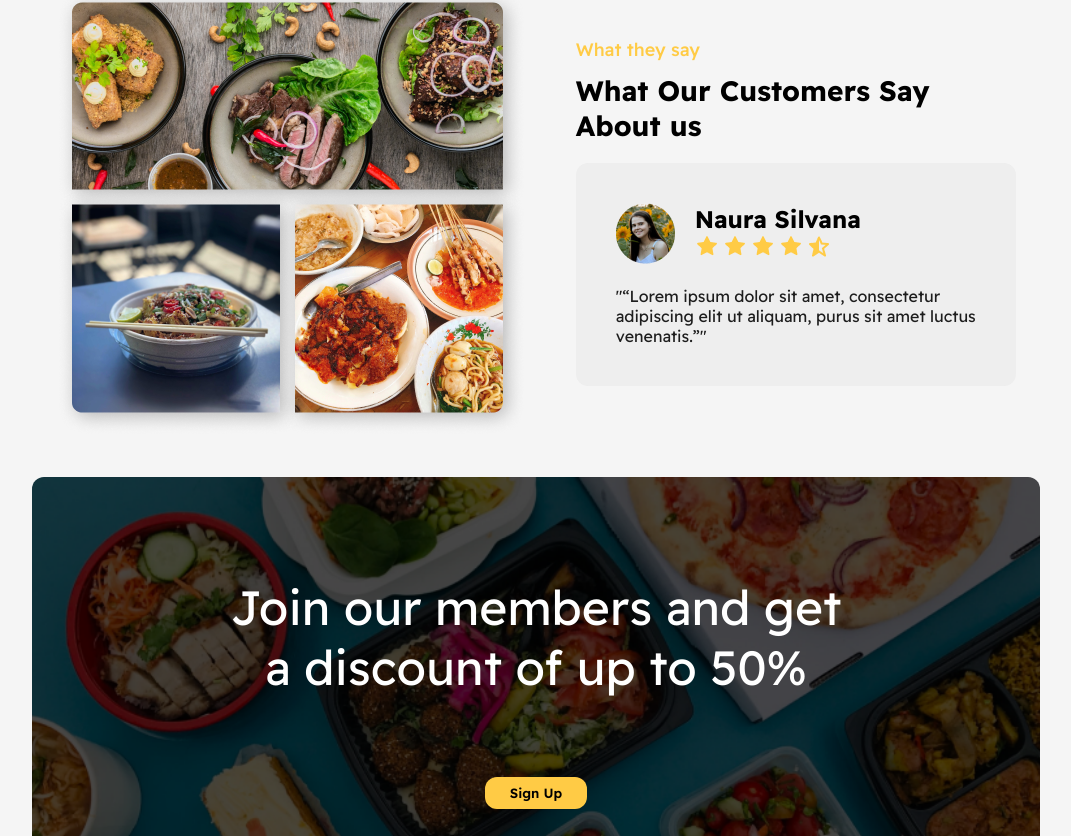
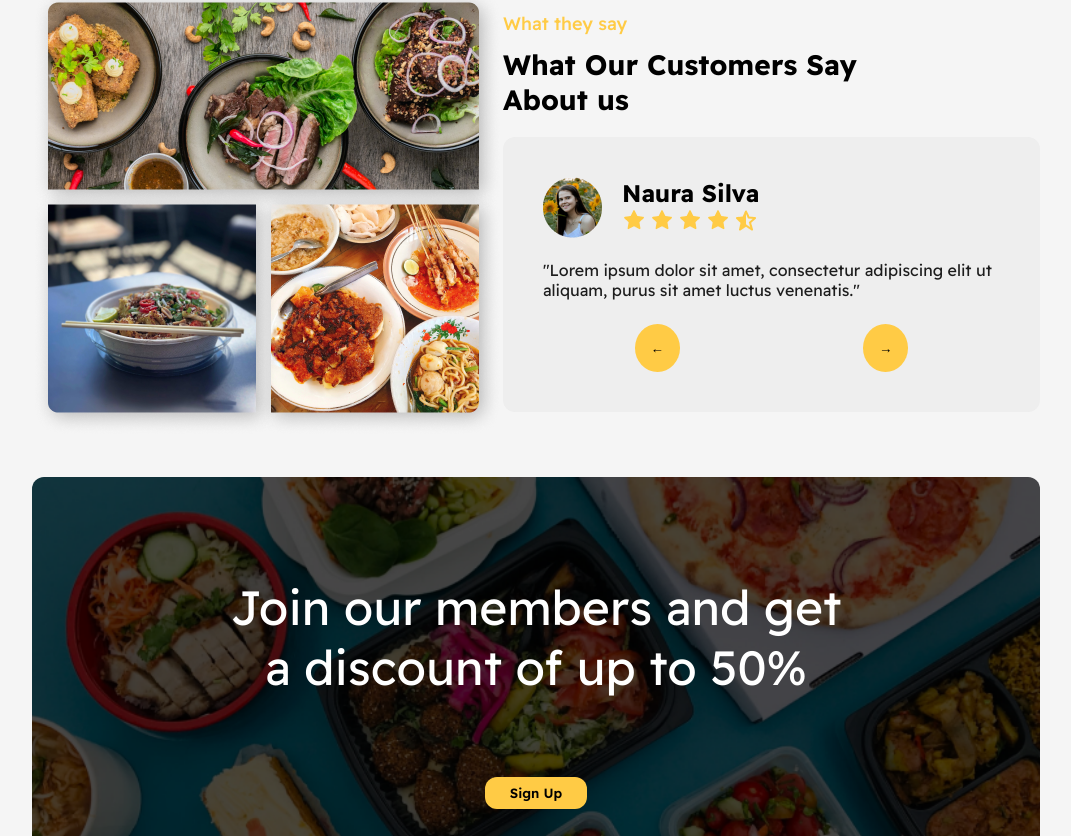
Before and after one commit to Kaydev-cmd/biteswift-app, a React (Vite) app in the folder frontend/: page / in a window 1280 px wide. Shown: the part 1663-2499 px from the top of the page, without its empty margins (104-1175 px from the left). Built offline with nearby package versions, Linux system fonts and the light colour scheme; no server answers; a web font is replaced by a local one.

Commit message:
Worked on the customer reviews, refactored code for reusability and added carousel feature

```diff
--- a/frontend/src/components/CustomersCards.css
+++ b/frontend/src/components/CustomersCards.css
@@ -13,6 +13,21 @@
 
 .customers .content .content-cards .card p {
   color: #1d1d1d;
+}
+
+.customers .content .navigation {
+  display: flex;
+  align-items: center;
+  justify-content: space-around;
+  margin-top: 24px;
+}
+
+.customers .content .navigation button {
+  background-color: #ffcb45;
+  padding: 16px;
+  border-radius: 50%;
+  border: none;
+  cursor: pointer;
 }
 
 /* Media Queries */
--- a/frontend/src/components/CustomersCards.jsx
+++ b/frontend/src/components/CustomersCards.jsx
@@ -1,29 +1,61 @@
-// import React from 'react'
+import React, { useState } from "react";
 import "./CustomersCards.css";
 
+const customerReviews = [
+  {
+    id: 1,
+    name: "Naura Silva",
+    image: "/images/home/unsplash_Xbe20Z_DlDs.png",
+    rating: "/images/home/Stars.png",
+    review:
+      "Lorem ipsum dolor sit amet, consectetur adipiscing elit ut aliquam, purus sit amet luctus venenatis.",
+  },
+  {
+    id: 2,
+    name: "John Doe",
+    image: "/images/home/unsplash_Xbe20Z_DlDs.png",
+    rating: "/images/home/Stars.png",
+    review:
+      "Lorem ipsum dolor sit amet, consectetur adipiscing elit ut aliquam, purus sit amet luctus venenatis.",
+  },
+];
+
 export const CustomersCards = () => {
+  const [currentIndex, setCurrentIndex] = useState(0);
+
+  const nextReview = () => {
+    setCurrentIndex((prevIndex) => (prevIndex + 1) % customerReviews.length);
+  };
+
+  const prevReview = () => {
+    setCurrentIndex(
+      (prevIndex) =>
+        (prevIndex - 1 + customerReviews.length) % customerReviews.length
+    );
+  };
+
+  const { name, image, rating, review } = customerReviews[currentIndex];
+
   return (
     <>
       <div className="content-cards">
         <div className="card">
           <div className="upper-wrapper">
             <img
-              src="/images/home/unsplash_Xbe20Z_DlDs.png"
-              alt="A girl"
+              src={image}
+              alt={`${name}'s profile`}
               className="profile-pic"
             />
             <div className="name-and-rating">
-              <h4>Naura Silvana</h4>
-              <img src="/images/home/Stars.png" alt="Ratings" />
+              <h4>{name}</h4>
+              <img src={rating} alt="Ratings" />
             </div>
           </div>
-          <p>
-            &#34;“Lorem ipsum dolor sit amet, consectetur
-            <br />
-            adipiscing elit ut aliquam, purus sit amet luctus
-            <br />
-            venenatis.”&#34;
-          </p>
+          <p>&#34;{review}&#34;</p>
+          <div className="navigation">
+            <button onClick={prevReview}>&larr;</button>
+            <button onClick={nextReview}>&rarr;</button>
+          </div>
         </div>
       </div>
     </>
--- a/frontend/src/components/Navbar.jsx
+++ b/frontend/src/components/Navbar.jsx
@@ -89,7 +89,7 @@ export const Navbar = ({ cartItems = [] }) => {
             <div className="links">
               <nav>
                 <ul>
-                  {["Home", "Menu", "How it Works", "About", "Contact"].map(
+                  {["Home", "Menu", "How it works", "About", "Contact"].map(
                     (item) => (
                       <li key={item}>
                         <Link
--- a/frontend/src/pages/menu/Menu.css
+++ b/frontend/src/pages/menu/Menu.css
@@ -100,6 +100,9 @@
   .menu-page .content .filters-and-btn {
     flex-direction: column-reverse;
   }
+  .menu-page .menu-text h1 {
+    font-size: 48px;
+  }
   .menu-page .content .filters {
     gap: 6px;
   }
```
